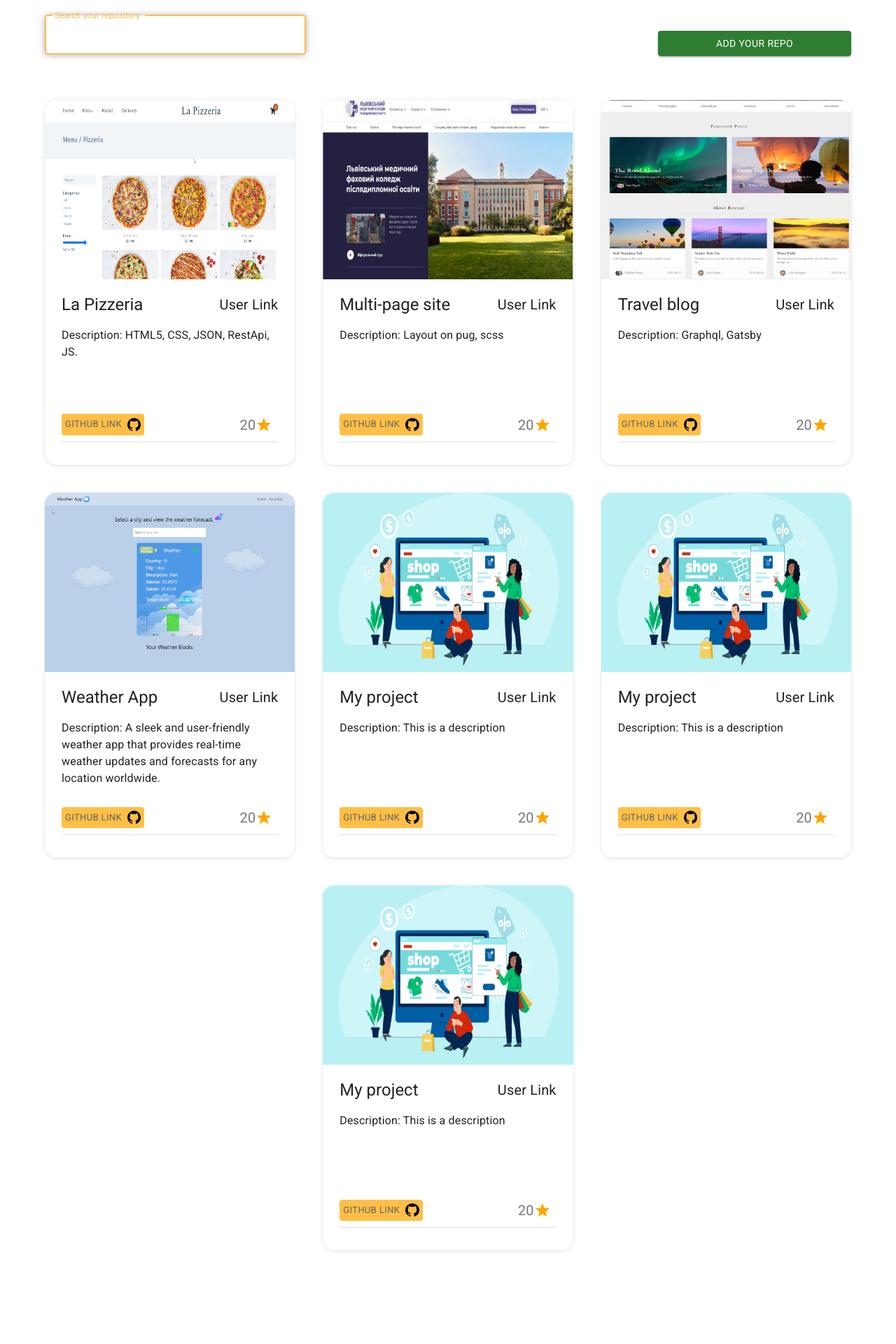
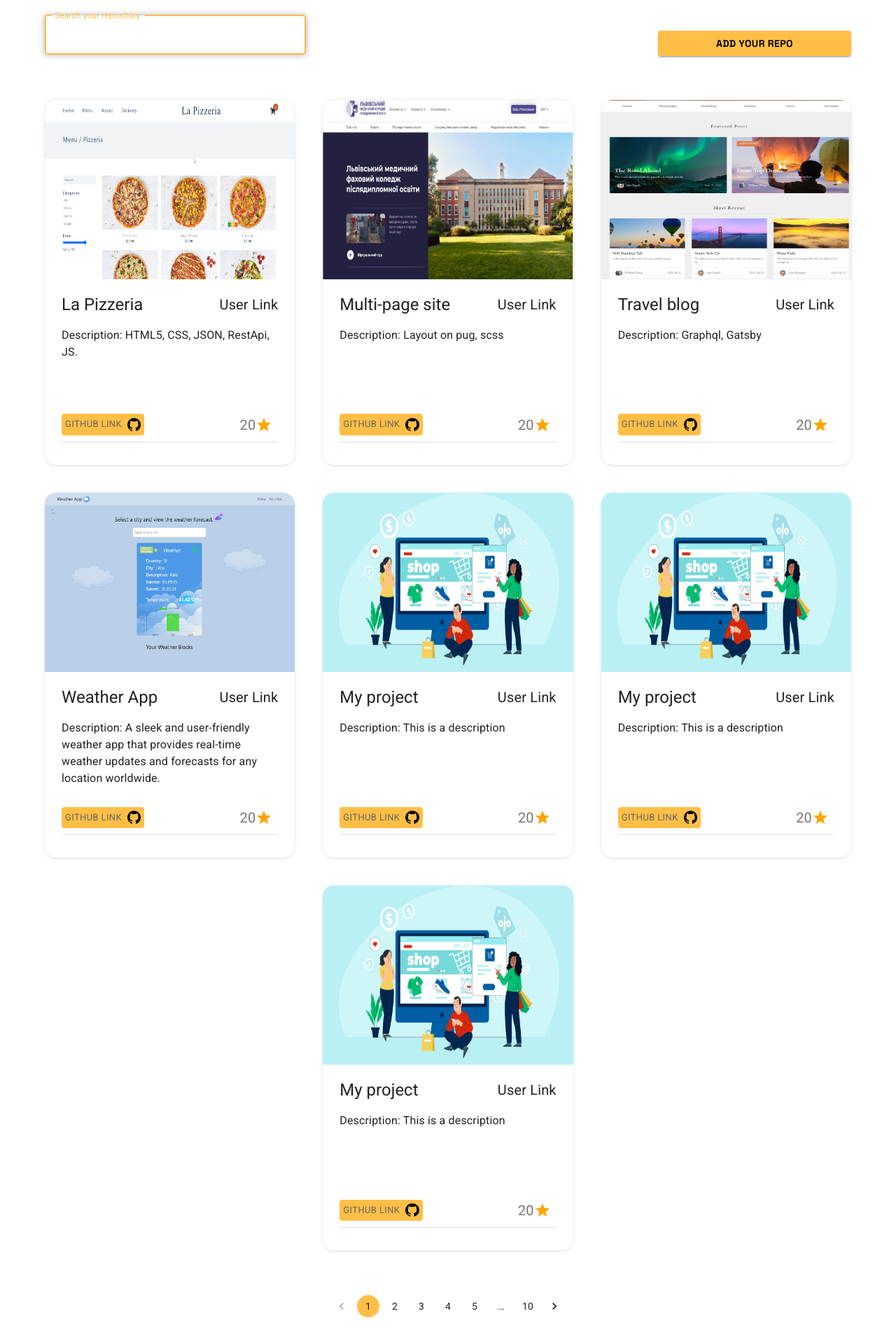
Before and after one commit to yaryna1499/JunEmpower, a React (Create React App) app in the folder client/: page / in a window 1280 px wide. Shown: the part 847-2767 px from the top of the page at 70% size. Before the commit the page ends 2697 px from the top, so only its background shows below. Built offline with nearby package versions, Linux system fonts and the light colour scheme.

Commit message:
refactor button, add pagination to home page

```diff
--- a/client/src/pages/Home.js
+++ b/client/src/pages/Home.js
@@ -1,4 +1,4 @@
-import { Typography, Grid, Button, TextField, styled } from "@mui/material";
+import { Typography, Grid, Button, TextField, styled, Pagination } from "@mui/material";
 import { createTheme, ThemeProvider } from "@mui/material/styles";
 import { useEffect, useState } from "react";
 import CustomCard from "../components/CustomCard";
@@ -132,10 +132,10 @@ const Home = () => {
           </Grid>
 
           <Grid item xs={3} sx={{ display: "flex", alignItems: "center" }}>
-            <Button variant="contained" color="success" fullWidth>
+            <Button variant="contained" fullWidth sx={{fontFamily: "Space Grotesk", fontWeight: 700}}>
               <Link
                 to="/add-repo"
-                style={{ textDecoration: "none", color: "white" }}
+                style={{ textDecoration: "none", color: "#000000"}}
               >
                 Add your repo
               </Link>
@@ -182,6 +182,9 @@ const Home = () => {
             </Grid>
           </GridStyle>
         </Grid>
+        <Grid item xs={12} container justifyContent="center" alignItems="center" sx={{ px: "5%", pb: "3%" }}>
+          <Pagination count={10} color="primary" />
+        </Grid>
       </ThemeProvider>
     </>
   );
--- a/client/src/pages/UserProfile.js
+++ b/client/src/pages/UserProfile.js
@@ -124,10 +124,6 @@ export default function UserProfile() {
                             </ListItem>
                             <Divider />
                             <ListItem>
-                              <ListItemText primary='Coding languages:' secondary=' Python, HTML5, JavaScript, CSS, PHP, SQL, C++, Ruby, .NET.' />
-                            </ListItem>
-                            <Divider />
-                            <ListItem>
                               <ListItemText primary='Operating systems:' secondary=' Linux, Windows, masOS, Android, iOS.' />
                             </ListItem>
                             <Divider />
```
